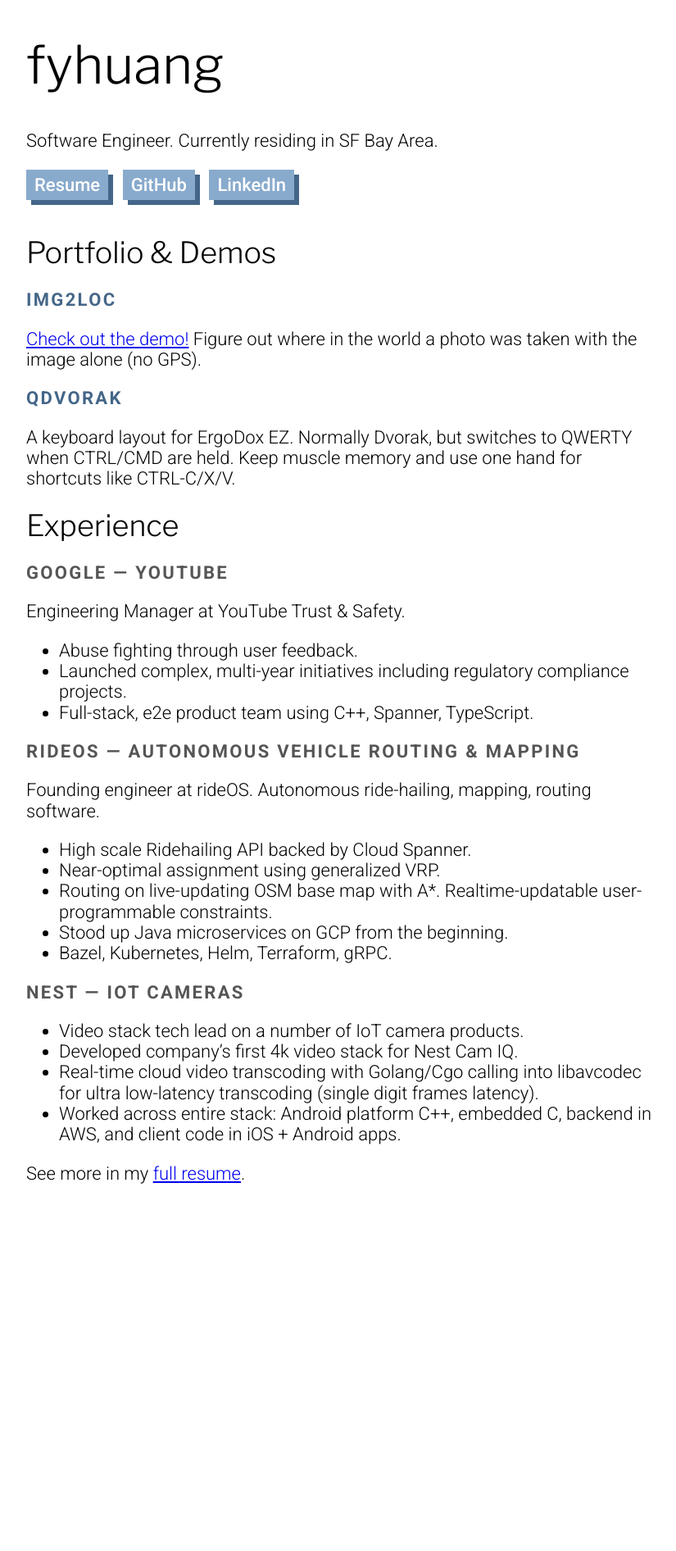
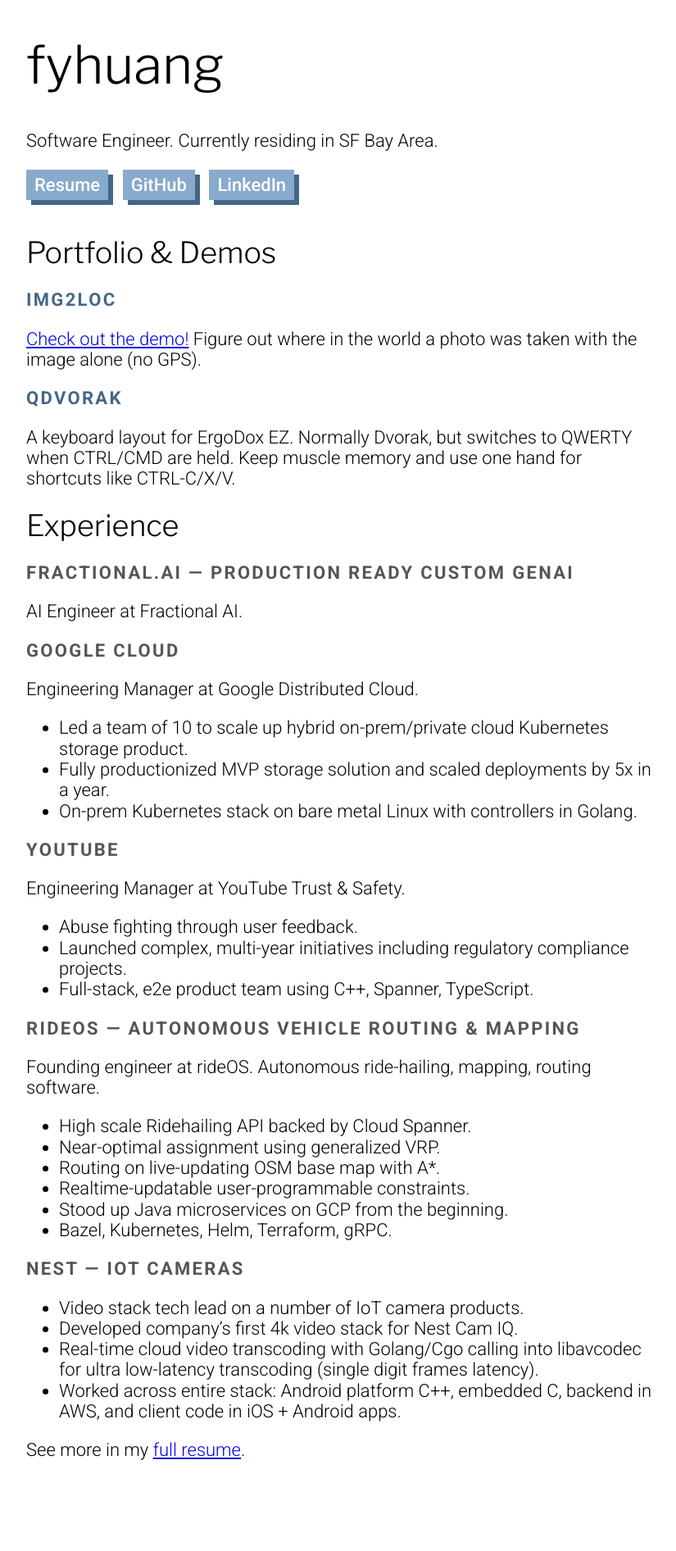
Before and after one commit to fyhuang/fyhuang.github.io, a Jekyll site: the page built from index.html, in a window 1280 px wide. Shown: the whole page at 82% size, without its empty margins (224-1049 px from the left). Built offline with Jekyll 4.4.1, drawn with Linux system fonts in a browser that asks for light colours; nearby versions of some CDN libraries; before the commit the page ends 1554 px from its top, so only the background shows below that.

Commit message:
Update experience

```diff
--- a/_includes/experience.md
+++ b/_includes/experience.md
@@ -1,4 +1,16 @@
-## Google &mdash; YouTube
+## Fractional.ai &mdash; production ready custom GenAI
+
+AI Engineer at Fractional AI.
+
+## Google Cloud
+
+Engineering Manager at Google Distributed Cloud.
+
+* Led a team of 10 to scale up hybrid on-prem/private cloud Kubernetes storage product.
+* Fully productionized MVP storage solution and scaled deployments by 5x in a year.
+* On-prem Kubernetes stack on bare metal Linux with controllers in Golang.
+
+## YouTube
 
 Engineering Manager at YouTube Trust & Safety.
 
@@ -12,8 +24,8 @@
 
 * High scale Ridehailing API backed by Cloud Spanner.
 * Near-optimal assignment using generalized VRP.
-* Routing on live-updating OSM base map with A*.
-  Realtime-updatable user-programmable constraints.
+* Routing on live-updating OSM base map with A\*.
+* Realtime-updatable user-programmable constraints.
 * Stood up Java microservices on GCP from the beginning.
 * Bazel, Kubernetes, Helm, Terraform, gRPC.
 
```
